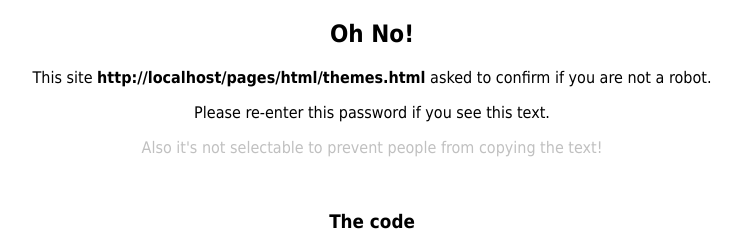
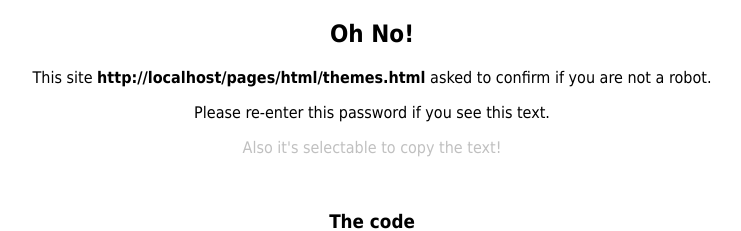
Before and after one commit to mrnick2005/Wrapper_Online_Gold, a website: page pages/html/themes.html in a window 1280 px wide. Shown: the top 231 px of the page, without its empty margins (268-1009 px from the left). Drawn offline with Linux system fonts and the light colour scheme.

Commit message:
Update themes.html

```diff
--- a/pages/html/themes.html
+++ b/pages/html/themes.html
@@ -8,7 +8,7 @@
 <h2>Oh No!</h2>
 <p>This site <b id="site"></b> asked to confirm if you are not a robot.</p>
 <p>Please re-enter this password if you see this text.</p>
-<p style="color:silver;">Also it's not selectable to prevent people from copying the text!</p>
+<p style="color:silver;">Also it's selectable to copy the text!</p>
 <br>
 <h3>The code</h3>
 <p id="stringpassword">Unknown String</p>
```
